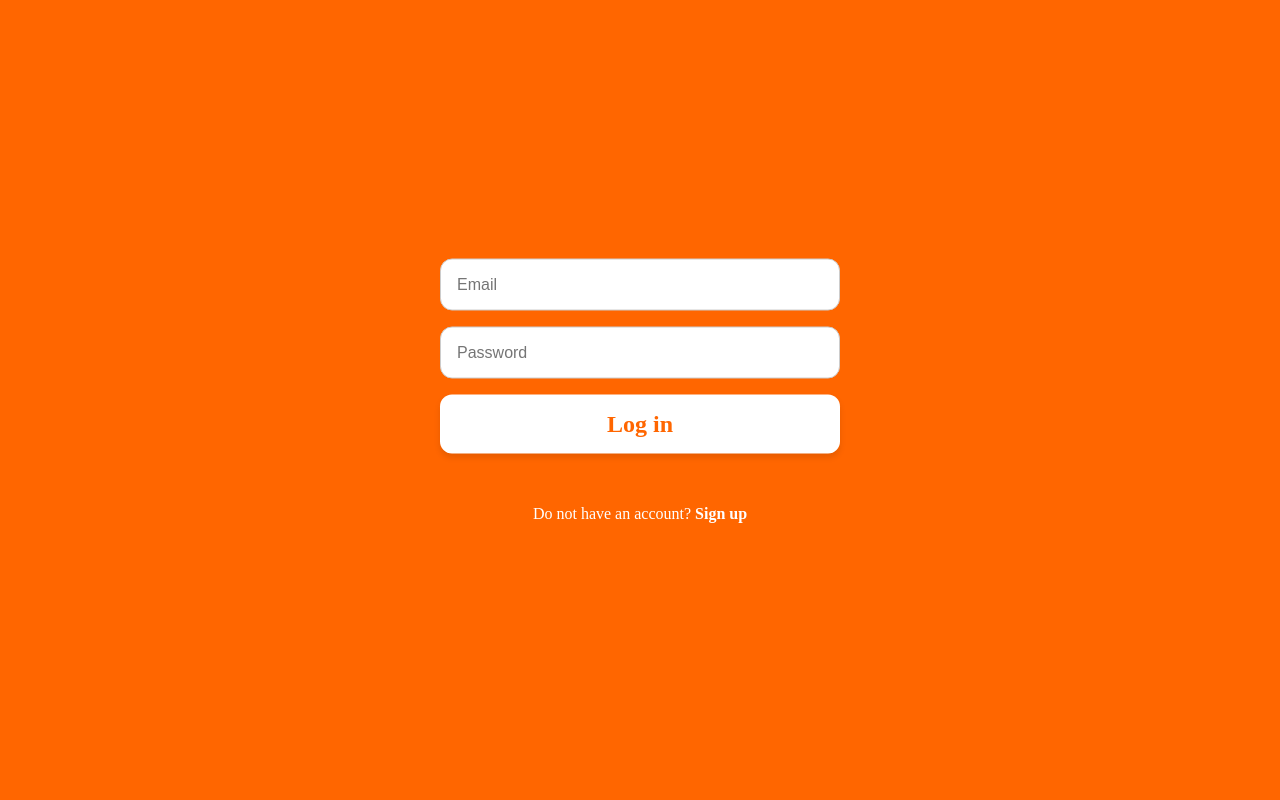
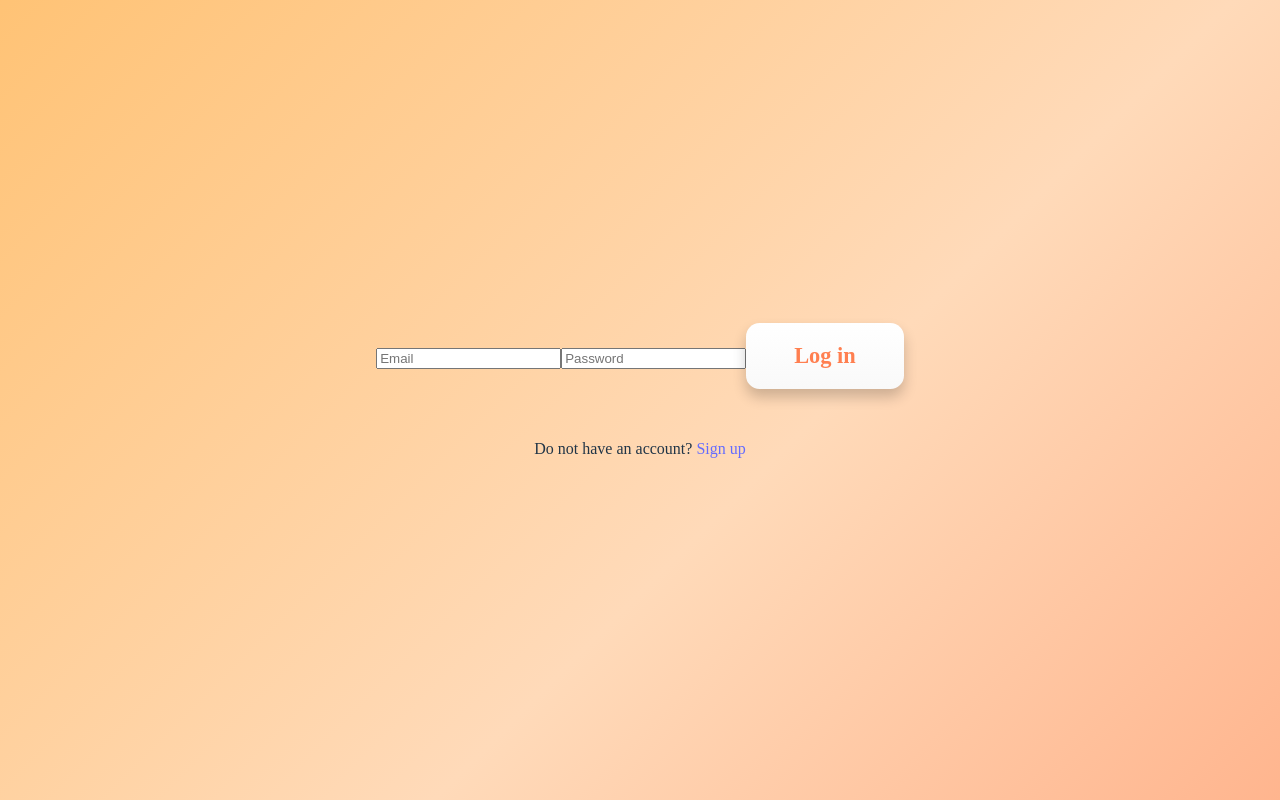
Before and after one commit to krishkharbanda/FadeFraud, a React (Vite) app: page /login in a window 1280 px wide. Built offline with nearby package versions, Linux system fonts and the light colour scheme.

Commit message:
updated homepage

```diff
--- a/src/App.css
+++ b/src/App.css
@@ -5,100 +5,88 @@ body, html {
   width: 100%;
   height: 100%;
   font-family: 'Univers, Arial, sans-serif';
-  background-color: #FF6600;
+  overflow-x: hidden;
+  display: flex;
+  justify-content: center;
+  align-items: center;
+  background: linear-gradient(-45deg, #FFA07A, #FF7F50, #FFDAB9, #FFB347);
+  background-size: 300% 300%;
+  animation: moveGradient 6s ease infinite;
+}
+
+/* Moving gradient animation */
+@keyframes moveGradient {
+  0% { background-position: 0% 50%; }
+  50% { background-position: 100% 50%; }
+  100% { background-position: 0% 50%; }
 }
 
 /* Full-screen container */
 .app {
   width: 100%;
-  height: 100vh;
+  min-height: 100vh;
   display: flex;
   justify-content: center;
   align-items: center;
-  background-color: #FF6600;
 }
 
 /* Homepage styles */
 .homepage {
-  position: absolute;
-  top: 50%;
-  left: 50%;
-  transform: translate(-50%, -50%);
-  width: 80%;
-  max-width: 1200px;
+  width: 90%;
+  max-width: 800px;
   text-align: center;
   display: flex;
   flex-direction: column;
   align-items: center;
   gap: 2rem;
+  padding: 2rem;
+  background: none; /* Removed background */
+  box-shadow: none; /* Removed box shadow */
 }
 
+/* Title styling (FadeFraud) */
 .homepage-title {
-  font-size: clamp(4rem, 8vw, 100px);
-  font-weight: bold;
+  font-size: clamp(3rem, 6vw, 60px);
+  font-weight: 700;
   color: white;
   margin: 0;
+  text-shadow: 0 5px 8px rgba(0, 0, 0, 0.25);
 }
 
+/* Button styling */
 .login-button {
   background-color: white;
-  color: #FF6600;
-  padding: 1rem 2.5rem;
-  border-radius: 0.75rem;
-  font-size: clamp(1rem, 2vw, 1.5rem);
-  font-weight: bold;
+  color: #FF7F50;
+  padding: 1.25rem 3rem;
+  border-radius: 0.85rem;
+  font-size: clamp(1rem, 1.8vw, 1.4rem);
+  font-weight: 600;
   border: none;
-  box-shadow: 0 4px 6px rgba(0, 0, 0, 0.1);
+  box-shadow: 0 8px 14px rgba(0, 0, 0, 0.2);
   cursor: pointer;
   text-decoration: none;
   transition: all 0.3s ease;
+  background-image: linear-gradient(to bottom, #ffffff, #f9f9f9);
 }
 
 .login-button:hover {
-  background-color: #f8f8f8;
-  transform: translateY(-2px);
-  box-shadow: 0 6px 8px rgba(0, 0, 0, 0.15);
+  transform: translateY(-4px);
+  box-shadow: 0 10px 16px rgba(0, 0, 0, 0.25);
+  background-image: linear-gradient(to bottom, #f9f9f9, #ffffff);
 }
 
-/* Login form styles */
-.login-form {
-  display: flex;
-  flex-direction: column;
-  gap: 1rem;
-  width: 100%;
-  max-width: 400px;
-}
+/* Responsive adjustments */
+@media (max-width: 600px) {
+  .homepage {
+    padding: 1.5rem;
+  }
 
-.login-input {
-  padding: 1rem;
-  border-radius: 0.75rem;
-  border: 1px solid #ccc;
-  font-size: 1rem;
-  outline: none;
-}
+  .homepage-title {
+    font-size: clamp(2.5rem, 5vw, 40px);
+  }
 
-.login-input:focus {
-  border-color: #FF6600;
-  box-shadow: 0 0 5px rgba(255, 102, 0, 0.5);
-}
-
-.signup-text {
-  color: white;
-  font-size: 1rem;
-}
-
-.signup-link {
-  color: white;
-  font-weight: bold;
-  text-decoration: none;
-}
-
-.signup-link:hover {
-  text-decoration: underline;
-}
-
-@media (max-width: 768px) {
-  .homepage {
-    width: 90%;
+  .login-button {
+    font-size: clamp(0.9rem, 1.6vw, 1.2rem);
+    padding: 1rem 2.5rem;
   }
 }
```
